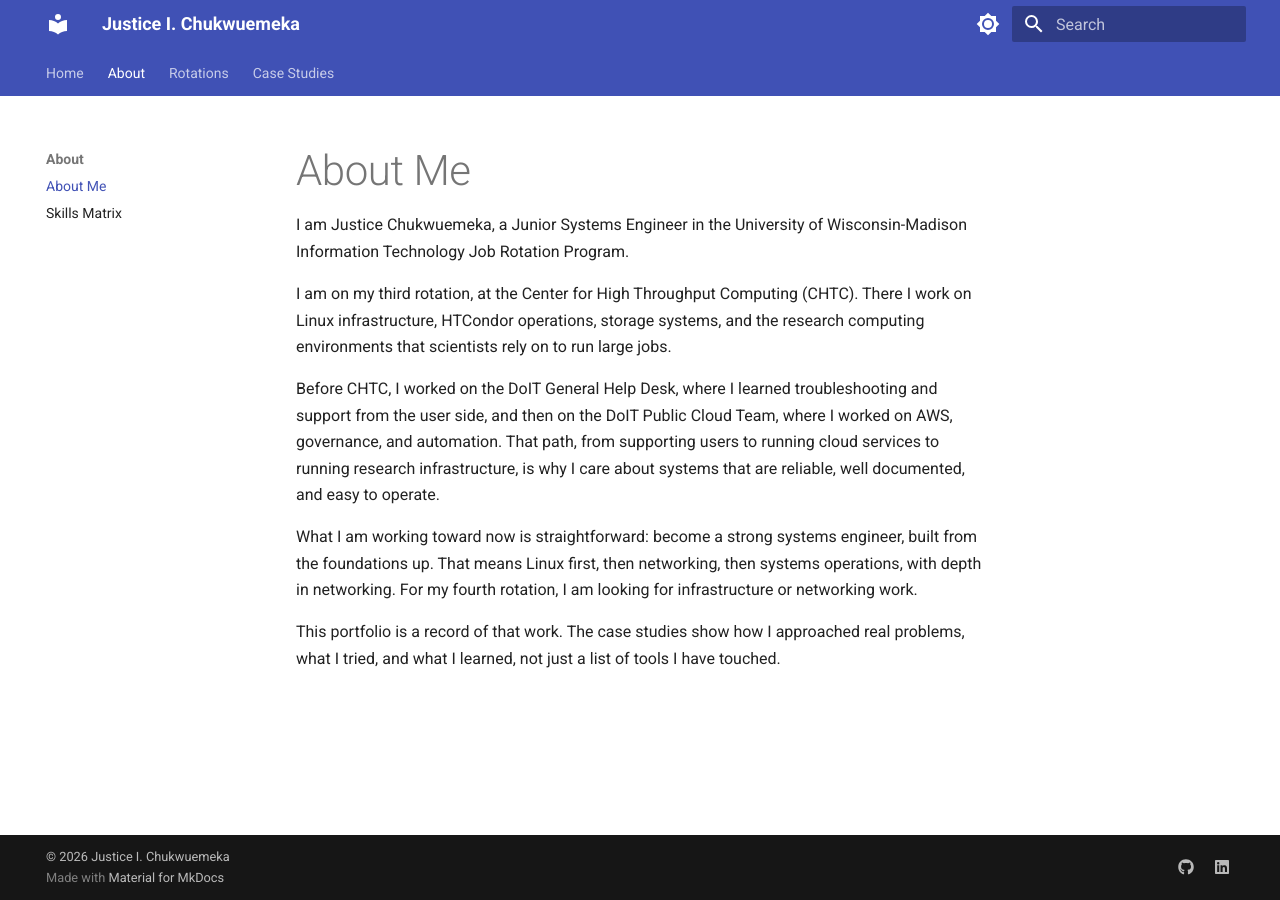
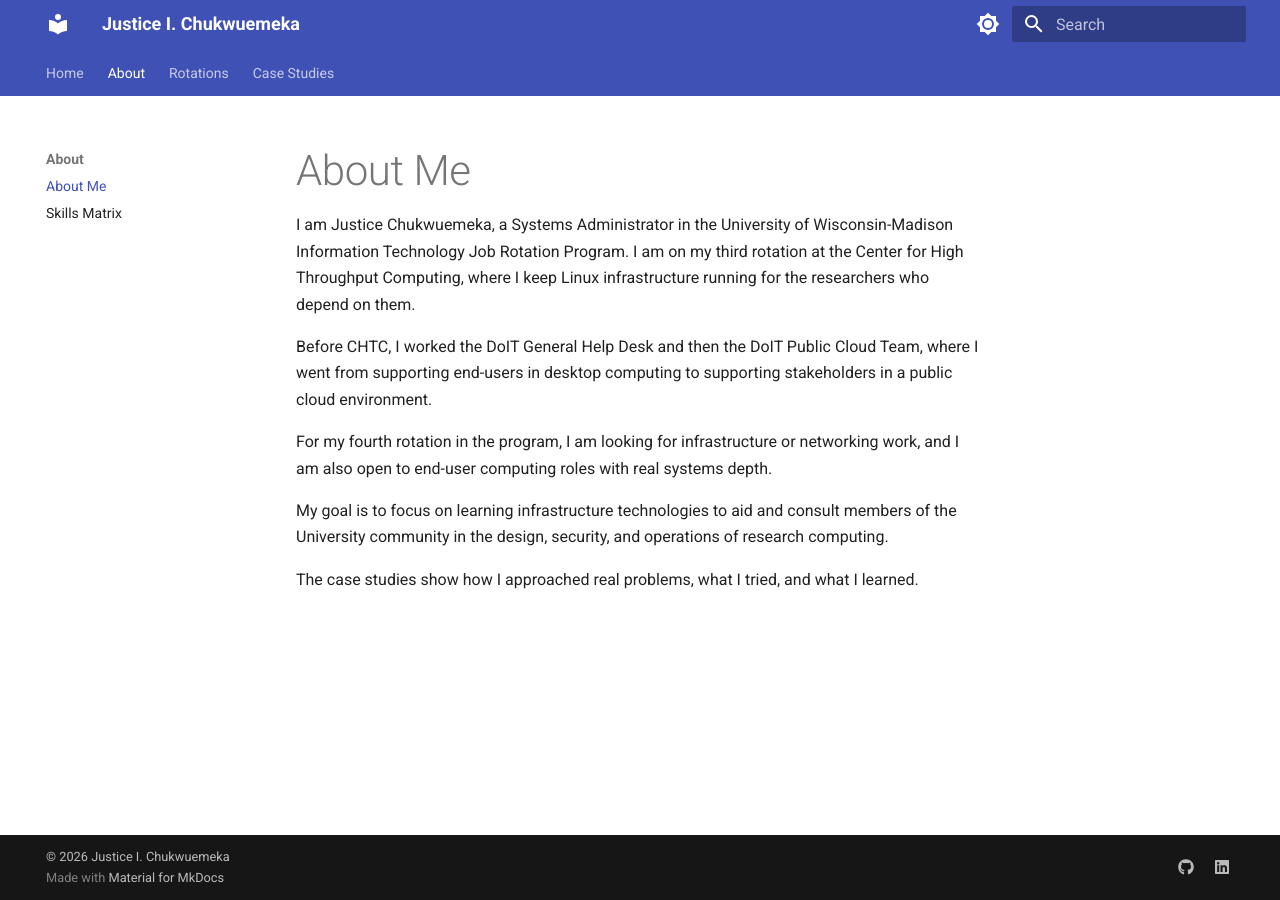
Before and after one commit to Testygen01/portfolio, an MkDocs documentation site: the page built from docs/about/about-me.md, in a window 1280 px wide. Built offline with MkDocs 1.6.1 and Material for MkDocs 9.7.7, drawn with Linux system fonts in a browser that asks for light colours.

Commit message:
refining about me page

```diff
--- a/docs/about/about-me.md
+++ b/docs/about/about-me.md
@@ -1,11 +1,11 @@
 # About Me
 
-I am Justice Chukwuemeka, a Junior Systems Engineer in the University of Wisconsin-Madison Information Technology Job Rotation Program.
+I am Justice Chukwuemeka, a Systems Administrator in the University of Wisconsin-Madison Information Technology Job Rotation Program. I am on my third rotation at the Center for High Throughput Computing, where I keep Linux infrastructure running for the researchers who depend on them.
 
-I am on my third rotation, at the Center for High Throughput Computing (CHTC). There I work on Linux infrastructure, HTCondor operations, storage systems, and the research computing environments that scientists rely on to run large jobs.
+Before CHTC, I worked the DoIT General Help Desk and then the DoIT Public Cloud Team, where I went from supporting end-users in desktop computing to supporting stakeholders in a public cloud environment.
 
-Before CHTC, I worked on the DoIT General Help Desk, where I learned troubleshooting and support from the user side, and then on the DoIT Public Cloud Team, where I worked on AWS, governance, and automation. That path, from supporting users to running cloud services to running research infrastructure, is why I care about systems that are reliable, well documented, and easy to operate.
+For my fourth rotation in the program, I am looking for infrastructure or networking work, and I am also open to end-user computing roles with real systems depth.
 
-What I am working toward now is straightforward: become a strong systems engineer, built from the foundations up. That means Linux first, then networking, then systems operations, with depth in networking. For my fourth rotation, I am looking for infrastructure or networking work.
+My goal is to focus on learning infrastructure technologies to aid and consult members of the University community in the design, security, and operations of research computing.
 
-This portfolio is a record of that work. The case studies show how I approached real problems, what I tried, and what I learned, not just a list of tools I have touched.
+The case studies show how I approached real problems, what I tried, and what I learned.
```
